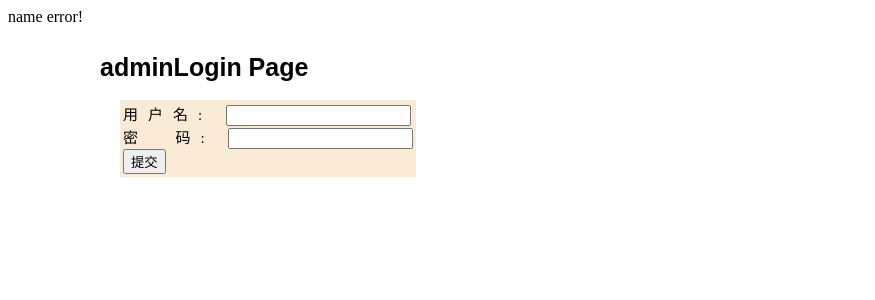
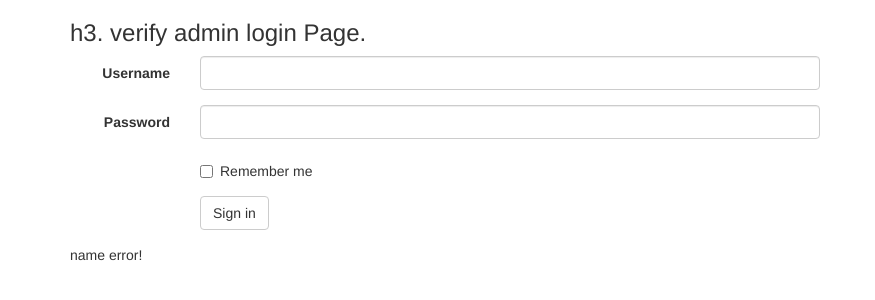
Before and after one commit to Gunkkk/WXapp, a Flask app: page /verify/adminLogin/ in a window 1280 px wide. Shown: the top 300 px of the page, without its empty margins (0-875 px from the left). Run offline with Flask 2, Linux system fonts and the light colour scheme; data that the repository does not hold is empty; some libraries are stand-ins or nearby versions.

Commit message:
更新  审核回复 更新后台页面

```diff
--- a/app/__init__.py
+++ b/app/__init__.py
@@ -16,7 +16,7 @@
 })
 app = Flask(__name__)
 app.config.from_pyfile('dbconfig.py')
-
+app.secret_key = '123456'
 celery = Celery('tasks', broker='redis://localhost:6379/2', backend='redis://localhost:6379/2')
 celery.conf.update(app.config)
 
--- a/app/dbconfig.py
+++ b/app/dbconfig.py
@@ -15,7 +15,7 @@
         'func': 'app.schedule:overall_calculate',
         'args': '',
         'trigger': 'interval',
-        'seconds': 10
+        'seconds': 600
     }
 ]
 SCHEDULER_API_ENABLED = True
--- a/app/model.py
+++ b/app/model.py
@@ -119,6 +119,7 @@
     target_id = db.Column(db.String(40), db.ForeignKey('user.openid'))
     comment_id = db.Column(db.BigInteger, db.ForeignKey('comment.id'))
     sec_comment_id = db.Column(db.BigInteger, db.ForeignKey('comment_second.id'))
+    verify_content = db.Column(db.String(50))
     is_read = db.Column(db.Boolean)
 
 
--- a/app/msg/task.py
+++ b/app/msg/task.py
@@ -2,7 +2,7 @@
 from app.model import MsgInfo, Comment, CommentSecond, MsgInfoLast, Msg, Reply, User
 import datetime
 import math
-HIT_TIME_PER = 1
+HIT_TIME_PER = 10
 
 
 @celery.task
@@ -58,7 +58,7 @@
 
 
 @celery.task
-def overall_score_calculate(msg_info):
+def overall_score_calculate11(msg_info):
     i = msg_info
     msg_id = i['msg_id']
     msg_info_last = MsgInfoLast.query.filter_by(msg_id=msg_id).first()
--- a/app/verifyStage/api.py
+++ b/app/verifyStage/api.py
@@ -1,17 +1,17 @@
 from . import verify
 from app import db
 from app.model import UserVerify, Admin, User
-from flask import render_template, request, redirect, url_for, jsonify
-
+from flask import render_template, request, redirect, url_for, jsonify, session
+from app.verifyStage.task import *
 '''
-18 userTypeVerify
-19 adminLogin
-20 getUserVerify
-21 verifyComplete
+17 userTypeVerify
+18 adminLogin
+19 getUserVerify
+20 verifyComplete
 '''
 
 
-@verify.route('/userTypeVerify/')
+@verify.route('/index/')
 def user_type_verify():
     return render_template('/html/adminLogin.html')
 
@@ -28,6 +28,7 @@
     elif admin.pwd != pwd:
         msg = 'password error!'
     else:
+        session['username'] = name
         return redirect(url_for('verify.get_user_verify'))
 
     return render_template('/html/adminLogin.html', msg=msg)
@@ -35,6 +36,8 @@
 
 @verify.route('/getUserVerify/', methods=['post', 'get'])
 def get_user_verify():
+    if 'username' not in session:
+        return render_template('/html/adminLogin.html')
     list = UserVerify.query.all()
     temp = []
     for i in list:
@@ -43,8 +46,8 @@
     return render_template('/html/verify.html', list=temp)
 
 
-@verify.route('/verifyComplete/<id>/<flag>/<type>')
-def verify_complete(id, flag, type):
+@verify.route('/verifyComplete/<id>/<flag>/<type>/<verify_content>')
+def verify_complete(id, flag, type, verify_content):
     verify = UserVerify.query.filter_by(id=id).first()
     if verify is None:
         return 'wrong id'
@@ -55,6 +58,7 @@
             return 'wrong openid'
         user.type = type
         db.session.add(user)
+    get_verify_reply.delay(openid, verify_content)
     db.session.delete(verify)
     db.session.commit()
     return 'success'
--- a/app/verifyStage/templates/html/adminLogin.html
+++ b/app/verifyStage/templates/html/adminLogin.html
@@ -1,64 +1,68 @@
 <!DOCTYPE html>
 <html>
 <head>
-<meta charset="UTF-8">
-<title>verify</title>
-<style>
-body {
-background-color:white;
-background-attachment:scroll;
-}
-#title{
-position:fixed;
-left:100px;
-top:20px;
-font-size:25px;
-font-family:"Arial","Microsoft YaHei","黑体","宋体",sans-serif;
-}
-#form{
-position:fixed;
-top:100px;
-left:120px;
-border-width:2px;
-background-color:#FAEBD7;
-padding:3px;
-}
-#name{
-font-size:15px;
-text-align:left;
-letter-spacing:10px;
-}
-#pwd{
-font-size:15px;
-text-align:left;
-letter-spacing:10px;
-}
-#flag{
-font-size:10px;
-font-weight:bold;
-}
-#foot{
-position:fixed;
-left:100px;
-top:230px;
-font-weight:bold;
-font-style:italic;
-}
-</style>
+    <meta charset="UTF-8">
+    <title>verify</title>
+    <link href="https://cdn.bootcss.com/bootstrap/3.3.7/css/bootstrap.min.css" rel="stylesheet">
+
+<!-- jQuery文件。务必在bootstrap.min.js 之前引入 -->
+    <script src="https://cdn.bootcss.com/jquery/2.1.1/jquery.min.js"></script>
+
+<!-- 最新的 Bootstrap 核心 JavaScript 文件 -->
+    <script src="https://cdn.bootcss.com/bootstrap/3.3.7/js/bootstrap.min.js"></script>
+
 
 </head>
 <body>
-	<div id="title">
-		<h4>adminLogin Page</h4>
+
+<div class="container">
+	<div class="row clearfix">
+		<div class="col-md-12 column">
+			<div class="row clearfix">
+				<div class="col-md-12 column">
+					<h3>
+						h3. verify admin login Page.
+					</h3>
+				</div>
+			</div>
+			<div class="row clearfix">
+				<div class="col-md-8 column">
+					<form class="form-horizontal" role="form" action="/verify/adminLogin/" method="post">
+						<div class="form-group">
+							 <label for="inputEmail3" class="col-sm-2 control-label">Username</label>
+							<div class="col-sm-10">
+								<input type="text" class="form-control" id="name" name="name"/>
+							</div>
+						</div>
+						<div class="form-group">
+							 <label for="inputPassword3" class="col-sm-2 control-label">Password</label>
+							<div class="col-sm-10">
+								<input type="password" class="form-control" id="pwd" name="pwd"/>
+							</div>
+						</div>
+						<div class="form-group">
+							<div class="col-sm-offset-2 col-sm-10">
+								<div class="checkbox">
+									 <label><input type="checkbox" />Remember me</label>
+								</div>
+							</div>
+						</div>
+						<div class="form-group">
+							<div class="col-sm-offset-2 col-sm-10">
+								 <button type="submit" class="btn btn-default">Sign in</button>
+							</div>
+						</div>
+					</form>
+                    <div>
+                        {{ msg }}
+                    </div>
+				</div>
+				<div class="col-md-4 column">
+				</div>
+			</div>
+		</div>
 	</div>
-    <div>{{msg}}</div>
-	<div id ="form">
-	<form action="/verify/adminLogin/" method="post">
-		<div id="name">用户名: <input type="text" name="name"></div>
-		<div id="pwd">密&nbsp;&nbsp;码: <input type="pwd" name = "pwd"></div>
-		<div id="button"><input type= "submit" value= "提交"></div>
-	</form>
-	</div>
+</div>
 	<div id="foot">
 
 	</div>
```
Also changed, not shown: app/msg/api.py (+16 -5 lines), app/verifyStage/task.py (added, +18 -0 lines), app/verifyStage/templates/html/verify.html (+60 -1 lines).
